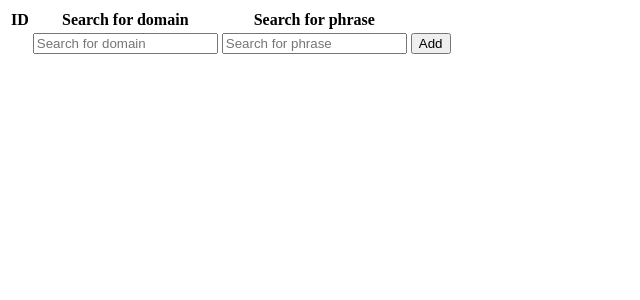
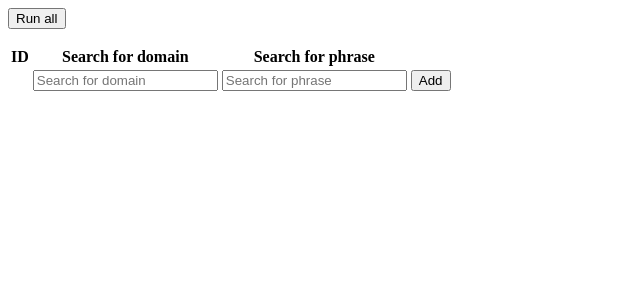
Before and after one commit to Tinka8/serp-tracker, a PHP site: page /admin.php in a window 1280 px wide. Shown: the top 300 px of the page, without its empty margins (0-640 px from the left). Run offline with PHP 8.4, Linux system fonts and the light colour scheme; data that the repository does not hold is empty.

Commit message:
run all pres button

```diff
--- a/admin.php
+++ b/admin.php
@@ -52,6 +52,12 @@ if ($result->num_rows > 0) {
 $conn->close();
 ?>
 <div class="max-w-6xl mx-auto bg-white rounded-xl mt-6 p-6">
+    <div class="text-right pb-6">
+        <form method="POST" action="/api/run" class="inline-block">
+            <input type="hidden" name="all" value="1">
+            <button type="submit" class="text-sm border border-zinc-600 bg-zinc-100 hover:bg-zinc-200 px-1 py-0.5 inline-block">Run all</button>
+        </form>
+    </div>
     <table class="w-full border text-sm">
         <thead class="bg-zinc-50">
             <tr>
```
